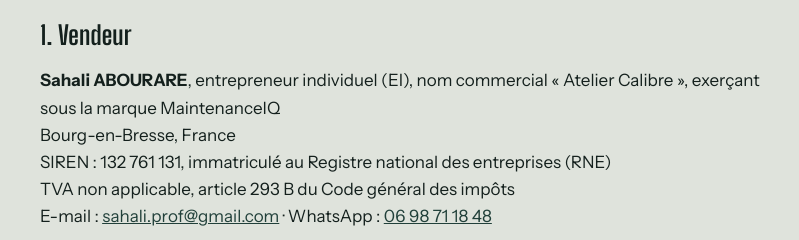
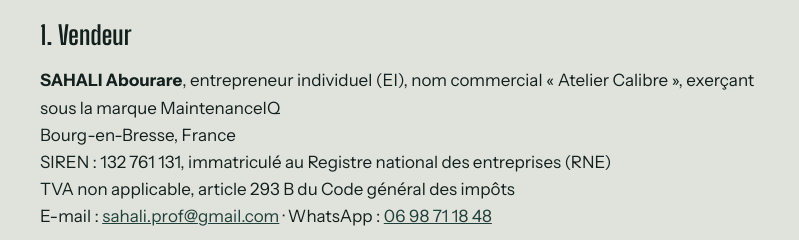
Before and after one commit to sahaliprof-dev/MaintenanceIQ, a plain HTML site: page cgv/index.html in a window 1280 px wide. Shown: the part 196-436 px from the top of the page, 238-1037 px from the left. Drawn offline with Linux system fonts and the light colour scheme.

Commit message:
Mentions légales et CGV : nom et prénom dans le bon ordre
Co-Authored-By: Claude Opus 5.5 <noreply@anthropic.com>
Claude-Session: https://claude.ai/code/session_01GXab8gUVgPZMkNrMVyaDxe

```diff
--- a/cgv/index.html
+++ b/cgv/index.html
@@ -10,7 +10,7 @@
 <h1>Conditions générales de vente</h1>
 <p class="muted">En vigueur au 14 novembre 2026</p>
 <h2>1. Vendeur</h2>
-<p><strong>Sahali ABOURARE</strong>, entrepreneur individuel (EI), nom commercial « Atelier Calibre », exerçant sous la marque MaintenanceIQ<br>
+<p><strong>SAHALI Abourare</strong>, entrepreneur individuel (EI), nom commercial « Atelier Calibre », exerçant sous la marque MaintenanceIQ<br>
 Bourg-en-Bresse, France<br>
 SIREN : 132 761 131, immatriculé au Registre national des entreprises (RNE)<br>
 TVA non applicable, article 293 B du Code général des impôts<br>
```
Also changed, not shown: mentions-legales/index.html (+1 -1 lines).
